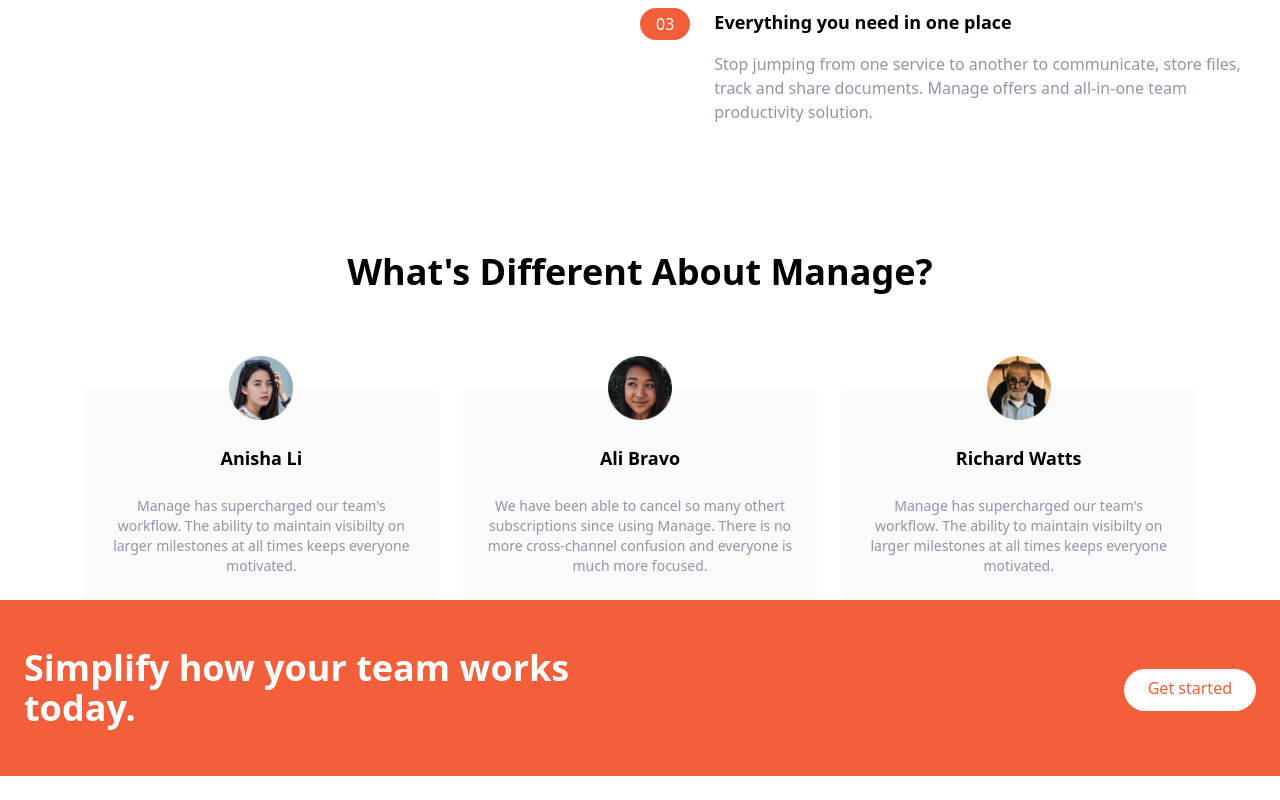
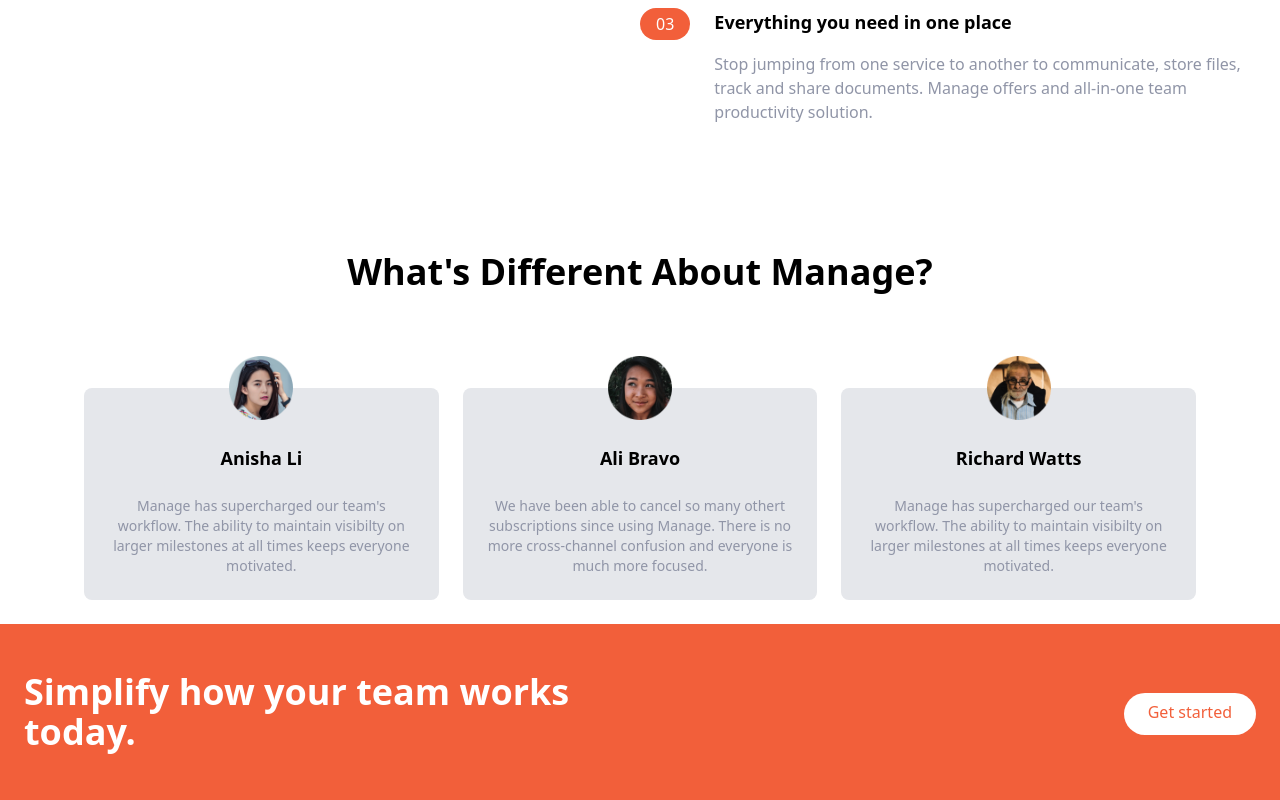
Before and after one commit to Udeme98/Manage, a website: page index.html in a window 1280 px wide. Shown: the part 985-1785 px from the top of the page. Before the commit the page ends 1761 px from the top, so only its background shows below. Drawn offline with Linux system fonts and the light colour scheme.

Commit message:
updated testimonial section

```diff
--- a/index.html
+++ b/index.html
@@ -175,7 +175,7 @@
         <div class="flex flex-col mt-24 md:flex-row md:space-x-6">
           <!--Testimonial 1-->
           <div
-            class="flex flex-col items-center p-6 space-y-6 rounded-lg bg-veryLightGrey md:w-1/3"
+            class="flex flex-col items-center p-6 space-y-6 rounded-lg bg-gray-200 md:w-1/3"
           >
             <img src="img/avatar-anisha.png" class="w-16 -mt-14" />
             <h5 class="text-lg font-bold">Anisha Li</h5>
@@ -188,7 +188,7 @@
 
           <!--Testimonial 2-->
           <div
-            class="hidden md:flex flex-col items-center p-6 space-y-6 rounded-lg bg-veryLightGrey md:w-1/3"
+            class="hidden md:flex flex-col items-center p-6 space-y-6 rounded-lg bg-gray-200 md:w-1/3"
           >
             <img src="img/avatar-ali.png" class="w-16 -mt-14" />
             <h5 class="text-lg font-bold">Ali Bravo</h5>
@@ -201,7 +201,7 @@
 
           <!--Testimonial 2-->
           <div
-            class="hidden md:flex flex-col items-center p-6 space-y-6 rounded-lg bg-veryLightGrey md:w-1/3"
+            class="hidden md:flex flex-col items-center p-6 space-y-6 rounded-lg bg-gray-200 md:w-1/3"
           >
             <img src="img/avatar-richard.png" class="w-16 -mt-14" />
             <h5 class="text-lg font-bold">Richard Watts</h5>
@@ -216,7 +216,7 @@
     </section>
 
     <!--CTA Section-->
-    <section id="cta" class="bg-brightRed">
+    <section id="cta" class="bg-brightRed mt-6">
       <div
         class="container flex flex-col items-center justify-between px-6 py-24 mx-auto space-y-12 md:py-12 md:flex-row md:space-y-0"
       >
```
Also changed, not shown: css/main.css.
